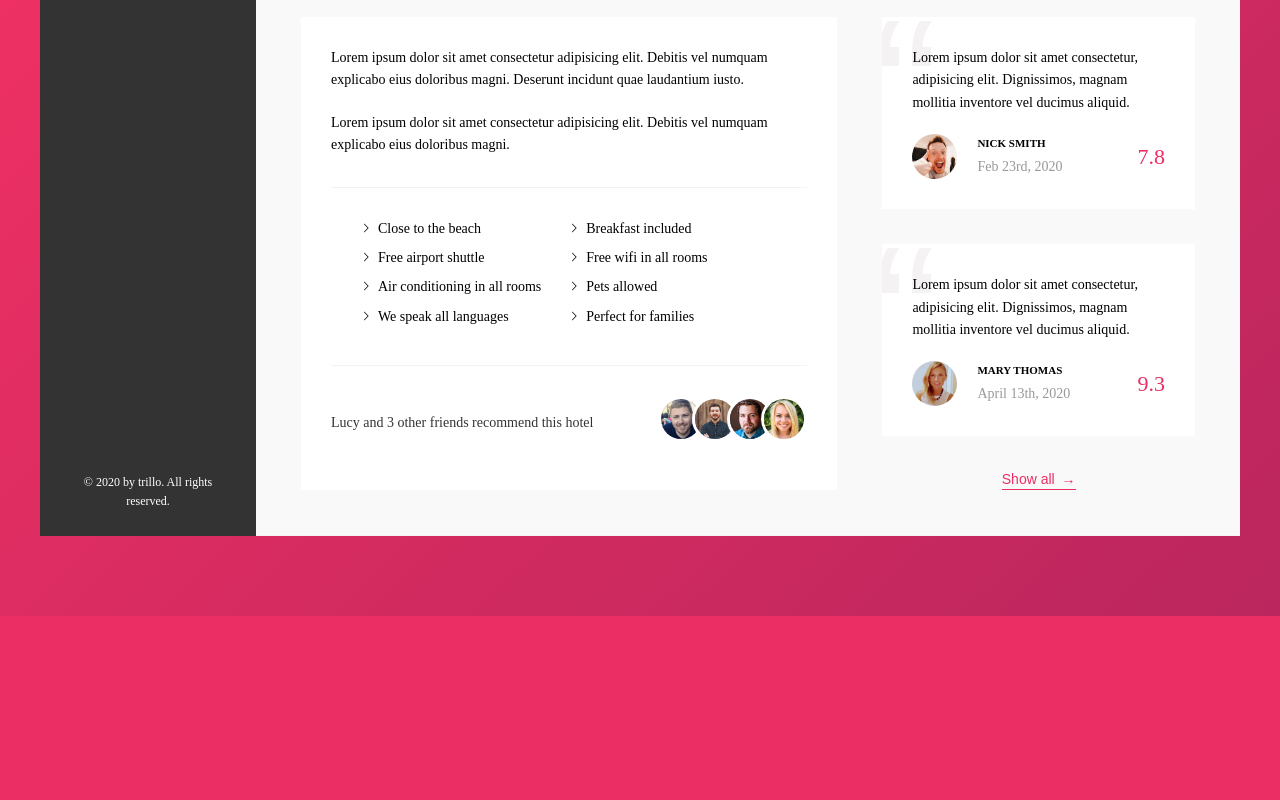
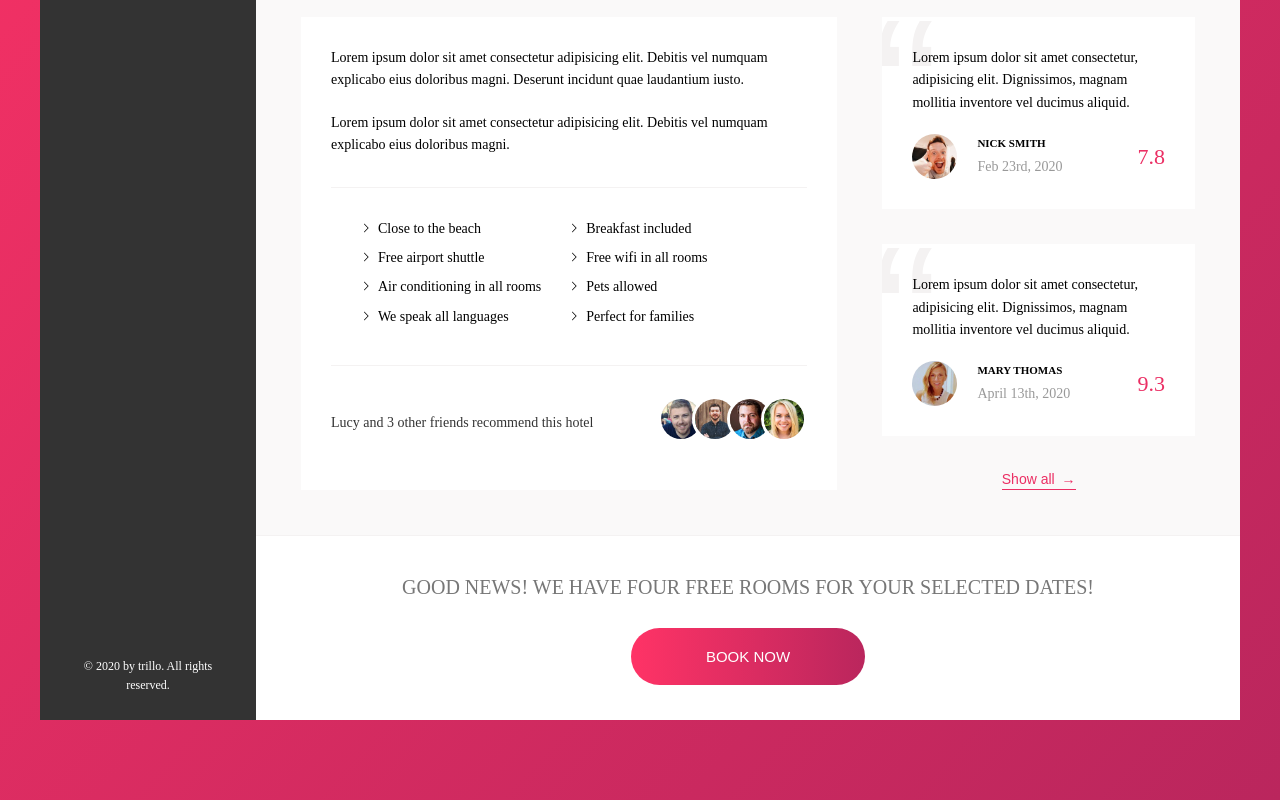
Before and after one commit to rasheedshina22/trillo, a website: page index.html in a window 1280 px wide. Shown: the part 630-1430 px from the top of the page. Before the commit the page ends 1246 px from the top, so only its background shows below. Drawn offline with Linux system fonts and the light colour scheme.

Commit message:
completed the cta section

```diff
--- a/index.html
+++ b/index.html
@@ -267,6 +267,17 @@
               <button class="btn-inline">Show all <span>&rarr;</span></button>
             </div>
           </div>
+          <div class="cta">
+            <h2 class="cta__book-now">
+              Good news! We have four free rooms for your selected dates!
+            </h2>
+            <button class="btn">
+              <span class="btn__visible">Book Now</span>
+              <span class="btn__invisible">
+                Only 4 rooms left
+              </span>
+            </button>
+          </div>
         </main>
       </div>
     </div>
--- a/sass/_components.scss
+++ b/sass/_components.scss
@@ -258,8 +258,7 @@
 
   &:focus {
     outline: none;
-    animation-name: pulsate;
-    animation-duration: infinite;
+    animation: pulsate 1s infinite;
   }
 
   & span {
@@ -351,9 +350,6 @@
     margin-right: auto;
   }
 
-  &__friends {
-  }
-
   &__photo {
     box-sizing: content-box;
     height: 4rem;
@@ -430,3 +426,76 @@
     z-index: 1;
   }
 }
+
+///////CTA SECTION
+.cta {
+  padding: 3.5rem 0;
+  text-align: center;
+  background-color: #fff;
+
+  &__book-now {
+    font-size: 2rem;
+    font-weight: 300;
+    color: var(--color-grey-dark-2);
+    margin-bottom: 2.5rem;
+    text-transform: uppercase;
+  }
+}
+
+////CTA BUTTON
+
+.btn {
+  font-size: 1.5rem;
+  border: none;
+  font-weight: 300;
+  text-transform: uppercase;
+  border-radius: 100px;
+  background-image: linear-gradient(
+    to right,
+    var(--color-primary-light),
+    var(--color-primary-dark)
+  );
+  color: #fff;
+  position: relative;
+  overflow: hidden;
+
+  & > * {
+    display: inline-block;
+    height: 100%;
+    width: 100%;
+    transition: all 0.5s;
+  }
+
+  &__visible {
+    padding: 2rem 7.5rem;
+  }
+
+  &__invisible {
+    position: absolute;
+    padding: 2rem 0;
+    left: 0;
+    top: -100%;
+  }
+
+  //sweet animation
+  &:hover {
+    background-image: linear-gradient(
+      to left,
+      var(--color-primary-light),
+      var(--color-primary-dark)
+    );
+  }
+
+  &:hover &__visible {
+    transform: translateY(100%);
+  }
+
+  &:hover &__invisible {
+    top: 0;
+  }
+
+  &:focus {
+    outline: none;
+    animation: pulsate 1s infinite;
+  }
+}
```
Also changed, not shown: css/style.css.
